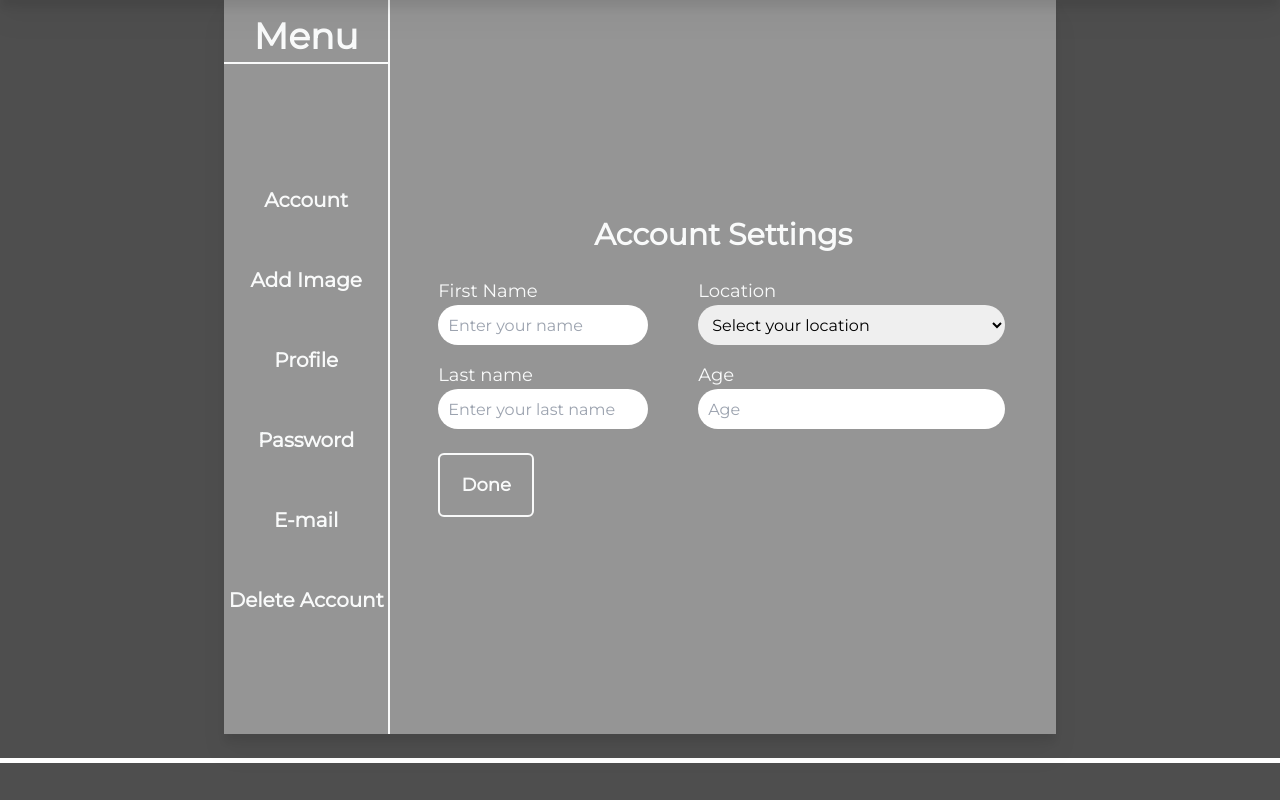
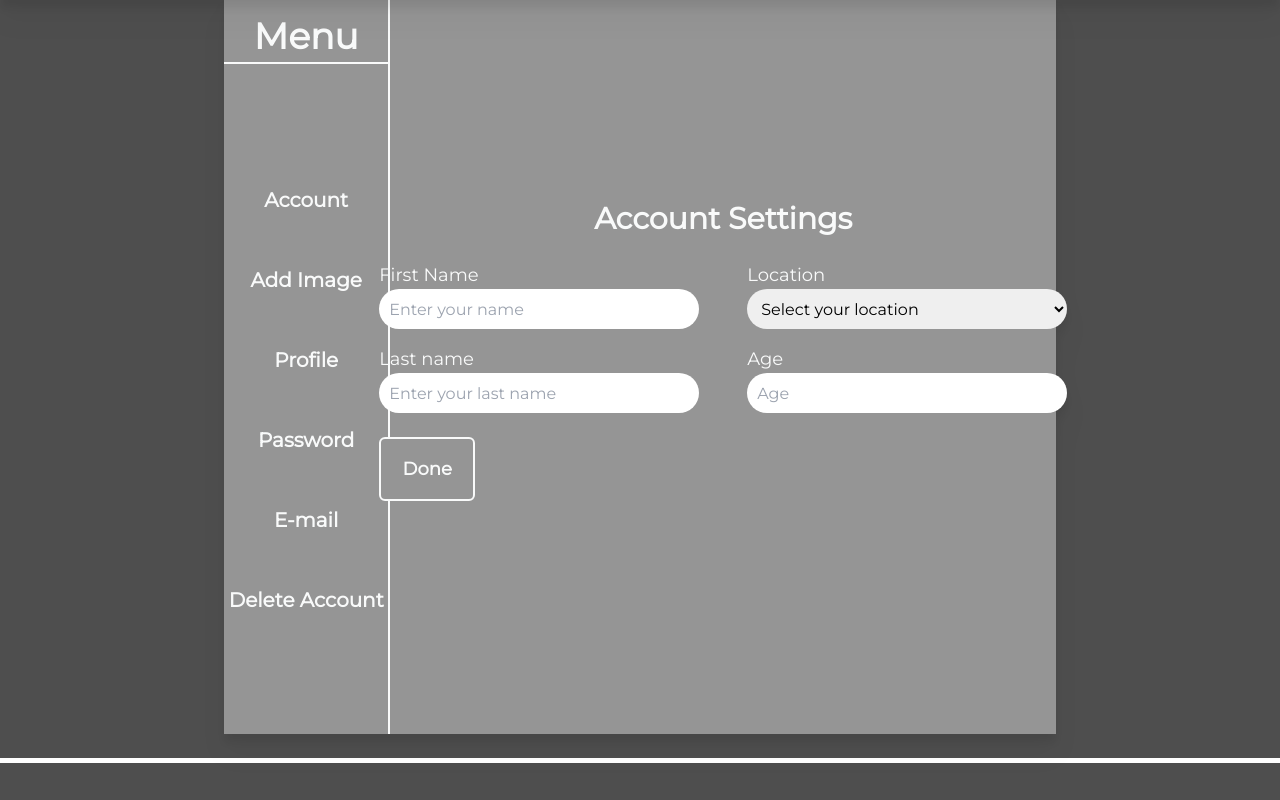
Before and after one commit to HighRollerLV/FFC, a PHP site: page /profile.php in a window 1280 px wide. Shown: the part 80-880 px from the top of the page. Run offline with PHP 8.4, Linux system fonts and the light colour scheme; the visitor is signed in with stand-in values (Sample User, id 1); data that the repository does not hold is empty; some libraries are stand-ins or nearby versions.

Commit message:
Account Profile error message and text boxes styling

```diff
--- a/galadarbshelp/profile.php
+++ b/galadarbshelp/profile.php
@@ -13,43 +13,43 @@ $row = $results->fetch_array(MYSQLI_ASSOC);
         <div class="middleBox flex bg-white w-[100%] md:w-[65%] min-h-[91.8vh] drop-shadow-xl flex-row">
             <div class="leftBar flex flex-col w-[30%] md:w-[20%] min-h-[91.8vh] border-r-2 border-[#F9FAFA] bg-[#959595]">
                 <div class="w-[100%] h-[10vh] flex flex-col justify-center">
-                    <h1 class="bg-[#959595] border-b-2 border-[#F9FAFA] text-[#F9FAFA] h-[6vh] text-4xl font-bold pb-4 text-center">
+                    <h1 class="bg-[#959595] border-b-2 border-[#F9FAFA] text-[#F9FAFA] h-[6vh] text-2xl md:text-4xl font-bold pb-4 text-center">
                         Menu</h1>
                 </div>
                 <div class="w-[100%] h-[80vh] flex flex-col justify-center items-center">
                     <div id="accountContent" class="w-[100%]">
                         <button onclick="tabs(0)"
-                                class="tabBtn bg-[#959595] hover:bg-[#e4c065] hover:border-y-2 hover:border-[#F9FAFA] text-[#F9FAFA] w-[100%] h-[10vh] text-xl font-bold">
+                                class="tabBtn bg-[#959595] hover:bg-[#e4c065] hover:border-y-2 hover:border-[#F9FAFA] text-[#F9FAFA] w-[100%] h-[10vh] text-lg md:text-xl font-bold">
                             Account
                         </button>
                     </div>
                     <div id="addImage" class="w-[100%]">
                         <button onclick="tabs(1)"
-                                class="tabBtn bg-[#959595] hover:bg-[#e4c065] hover:border-y-2 hover:border-[#F9FAFA] text-[#F9FAFA] w-[100%] h-[10vh] text-xl font-bold">
+                                class="tabBtn bg-[#959595] hover:bg-[#e4c065] hover:border-y-2 hover:border-[#F9FAFA] text-[#F9FAFA] w-[100%] h-[10vh] text-lg md:text-xl font-bold">
                             Add Image
                         </button>
                     </div>
                     <div id="profileContent" class="w-[100%]">
                         <button onclick="tabs(2)"
-                                class="tabBtn bg-[#959595] hover:bg-[#e4c065] hover:border-y-2 hover:border-[#F9FAFA] text-[#F9FAFA] w-[100%] h-[10vh] text-xl font-bold">
+                                class="tabBtn bg-[#959595] hover:bg-[#e4c065] hover:border-y-2 hover:border-[#F9FAFA] text-[#F9FAFA] w-[100%] h-[10vh] text-lg md:text-xl font-bold">
                             Profile
                         </button>
                     </div>
                     <div id="changePass" class="w-[100%]">
                         <button onclick="tabs(3)"
-                                class="tabBtn bg-[#959595] hover:bg-[#e4c065] hover:border-y-2 hover:border-[#F9FAFA] text-[#F9FAFA] w-[100%] h-[10vh] text-xl font-bold">
+                                class="tabBtn bg-[#959595] hover:bg-[#e4c065] hover:border-y-2 hover:border-[#F9FAFA] text-[#F9FAFA] w-[100%] h-[10vh] text-lg md:text-xl font-bold">
                             Password
                         </button>
                     </div>
                     <div id="changeEmail" class="w-[100%]">
                         <button onclick="tabs(4)"
-                                class="tabBtn bg-[#959595] hover:bg-[#e4c065] hover:border-y-2 hover:border-[#F9FAFA] text-[#F9FAFA] w-[100%] h-[10vh] text-xl font-bold">
+                                class="tabBtn bg-[#959595] hover:bg-[#e4c065] hover:border-y-2 hover:border-[#F9FAFA] text-[#F9FAFA] w-[100%] h-[10vh] text-lg md:text-xl font-bold">
                             E-mail
                         </button>
                     </div>
                     <div id="deleteContent" class="w-[100%]">
                         <button onclick="tabs(5)"
-                                class="tabBtn bg-[#959595] hover:bg-[#e4c065] hover:border-y-2 hover:border-[#F9FAFA] text-[#F9FAFA] w-[100%] h-[10vh] text-xl font-bold">
+                                class="tabBtn bg-[#959595] hover:bg-[#e4c065] hover:border-y-2 hover:border-[#F9FAFA] text-[#F9FAFA] w-[100%] h-[10vh] text-lg md:text-xl font-bold">
                             Delete Account
                         </button>
                     </div>
@@ -68,19 +68,20 @@ $row = $results->fetch_array(MYSQLI_ASSOC);
                                     <p class="text-lg text-[#F9FAFA]">First Name</p>
                                     <input value="<?php echo $row["firstName"] ? ($row["firstName"]) : ""; ?>"
                                            name="firstName" type="text" placeholder="Enter your name"
-                                           class="btn rounded-full w-[99%] h-[2.5rem] outline-none p-2.5">
+                                           class="btn rounded-full w-52 md:w-80 h-[2.5rem] outline-none p-2.5">
                                 </div>
                                 <div class="lastnameInput">
                                     <p class="text-lg text-[#F9FAFA]">Last name</p>
                                     <input value="<?php echo $row["lastName"] ? ($row["lastName"]) : ""; ?>"
                                            name="lastName" type="text" placeholder="Enter your last name"
-                                           class="btn rounded-full w-[99%] h-[2.5rem] outline-none p-2.5">
+                                           class="btn rounded-full w-52 md:w-80 h-[2.5rem] outline-none p-2.5">
                                 </div>
                             </div>
                             <div class="leftItemsAcc flex flex-col gap-4">
                                 <div class="locationInput">
                                     <p class="text-lg text-[#F9FAFA]">Location</p>
-                                    <select name="location" class="btn rounded-full w-[99%] h-[2.5rem] outline-none p-2.5">
+                                    <select name="location"
+                                            class="btn rounded-full w-52 md:w-80 h-[2.5rem] outline-none p-2.5">
                                         <option value="">Select your location</option>
                                         <?php
                                         foreach ($countries as $country) {
@@ -94,17 +95,17 @@ $row = $results->fetch_array(MYSQLI_ASSOC);
                                     <p class="text-lg text-[#F9FAFA]">Age</p>
                                     <input value="<?php echo $row["age"] ? ($row["age"]) : ""; ?>" name="age"
                                            type="number" placeholder="Age"
-                                           class="btn rounded-full w-[99%] h-[2.5rem] outline-none p-2.5"
+                                           class="btn rounded-full w-52 md:w-80 h-[2.5rem] outline-none p-2.5"
                                            min="18" max="100">
                                 </div>
                             </div>
                         </div>
-                        <div class="bottomButtonAcc min-w-[100%]">
+                        <div class="bottomButtonAcc min-w-[100%] flex flex-col gap-8">
                             <button onclick="getValue('personalData.php', event, 'accForm', 1)"
                                     class="rounded-md text-lg bg-[#959595] hover:bg-[#e4c065] border-2 border-[#F9FAFA] text-[#F9FAFA] w-[12vh] h-[4rem] font-bold">
                                 Done
                             </button>
-                            <p id="msg1"></p>
+                            <p id="msg1" class="text-lg text-[#F9FAFA]"></p>
                         </div>
                     </div>
                 </form>
@@ -125,14 +126,13 @@ $row = $results->fetch_array(MYSQLI_ASSOC);
                             hover:file:bg-[#e4c065] focus:border-primary focus:text-[#F9FAFA] focus:shadow-[0_0_0_1px]
                             focus:shadow-primary focus:outline-none">
                         </div>
-                        <div class="bottomButtonAcc min-w-[100%]">
-<!--                            <button onclick="getValue('getPicture.php', event, 'accImage', 2)" class="rounded-md text-lg bg-[#959595] hover:bg-[#e4c065] border-2 border-[#F9FAFA] text-[#F9FAFA] w-[12vh] h-[4rem] font-bold">-->
+                        <div class="bottomButtonAcc min-w-[100%] flex flex-col gap-8">
                             <button type="submit"
                                     name="submit"
                                     class="rounded-md text-lg bg-[#959595] hover:bg-[#e4c065] border-2 border-[#F9FAFA] text-[#F9FAFA] w-[12vh] h-[4rem] font-bold">
                                 Add
                             </button>
-                            <p id="msg2"></p>
+                            <p id="msg2" class="text-lg text-[#F9FAFA]"></p>
                         </div>
                     </div>
                 </form>
@@ -144,29 +144,33 @@ $row = $results->fetch_array(MYSQLI_ASSOC);
                     <div class="items flex flex-col gap-16 ml-2 xl:m-0 justify-center items-center">
                         <div class="profilePicture flex flex-col justify-center items-center">
                             <img src="<?php +profilePic($conn); ?>"
-                                 class="w-36 h-36 rounded-full border-8 drop-shadow-2xl" alt="userImage">
+                                 class="w-40 h-40 rounded-full border-8 drop-shadow-2xl" alt="userImage">
                         </div>
-                        <div class="flex flex-col lg:flex-row gap-16 xl:gap-40">
-                            <div class="leftItemsAcc flex flex-col gap-6">
+                        <div class="flex flex-col lg:flex-row gap-8 md:gap-16 xl:gap-40">
+                            <div class="leftItemsAcc flex flex-col gap-4 md:gap-6">
                                 <div class="emailOutput">
-                                    <p class="text-xl text-white">Your e-mail: <?php email($conn); ?></p>
+                                    <p class="text-lg md:text-xl text-white">Your e-mail: <?php email($conn); ?></p>
                                 </div>
                                 <div class="nameOutput">
-                                    <p class="text-xl text-white">Your first name: <?php firstName($conn); ?></p>
+                                    <p class="text-lg md:text-xl text-white">Your first
+                                        name: <?php firstName($conn); ?></p>
                                 </div>
                                 <div class="locationOutput">
-                                    <p class="text-xl text-white">Your location: <?php location($conn); ?></p>
+                                    <p class="text-lg md:text-xl text-white">Your
+                                        location: <?php location($conn); ?></p>
                                 </div>
                             </div>
-                            <div class="rightItemsAcc flex flex-col gap-6">
+                            <div class="rightItemsAcc flex flex-col gap-4 md:gap-6">
                                 <div class="nickNameOutput">
-                                    <p class="text-xl text-white">Your nickname: <?php nickNameProfile($conn); ?></p>
+                                    <p class="text-lg md:text-xl text-white">Your
+                                        nickname: <?php nickNameProfile($conn); ?></p>
                                 </div>
                                 <div class="lastnameOutput">
-                                    <p class="text-xl text-white">Your last name: <?php lastName($conn); ?></p>
+                                    <p class="text-lg md:text-xl text-white">Your last
+                                        name: <?php lastName($conn); ?></p>
                                 </div>
                                 <div class="ageOutput">
-                                    <p class="text-xl text-white">Your age: <?php age($conn); ?></p>
+                                    <p class="text-lg md:text-xl text-white">Your age: <?php age($conn); ?></p>
                                 </div>
                             </div>
                         </div>
@@ -182,20 +186,21 @@ $row = $results->fetch_array(MYSQLI_ASSOC);
                             <div class="flex flex-col gap-4">
                                 <p class="text-lg text-[#F9FAFA] text-left">Update password</p>
                                 <input name="oldPassword" type="password"
-                                       class="rounded-full w-[99%] h-[2.5rem] outline-none p-2.5"
+                                       class="rounded-full w-52 md:w-80 h-[2.5rem] outline-none p-2.5"
                                        placeholder="Old password">
                                 <input name="newPassword" type="password"
-                                       class="rounded-full w-[99%] h-[2.5rem] outline-none p-2.5"
+                                       class="rounded-full w-52 md:w-80 h-[2.5rem] outline-none p-2.5"
                                        placeholder="New password">
                                 <input name="checkPassword" type="password"
-                                       class="rounded-full w-[99%] h-[2.5rem] outline-none p-2.5"
+                                       class="rounded-full w-52 md:w-80 h-[2.5rem] outline-none p-2.5"
                                        placeholder="Repeat new password">
-                                <!--                                2-->
+                                <div class="bottomButtonAcc min-w-[100%] flex flex-col gap-8">
                                     <button onclick="getValue('updatePass.php', event, 'accPassword', 3)"
                                             class="rounded-md text-lg bg-[#959595] hover:bg-[#e4c065] border-2 border-[#F9FAFA] text-[#F9FAFA] w-[12vh] h-[4rem] font-bold">
                                         Update
                                     </button>
-                                <p id="msg3"></p>
+                                    <p id="msg3" class="text-lg text-[#F9FAFA]"></p>
+                                </div>
                             </div>
                         </form>
                     </div>
@@ -210,17 +215,18 @@ $row = $results->fetch_array(MYSQLI_ASSOC);
                             <div class="flex flex-col gap-4">
                                 <p class="text-lg text-[#F9FAFA] text-left">Update e-mail</p>
                                 <input name="oldEmail" type="email"
-                                       class="rounded-full w-[99%] h-[2.5rem] outline-none p-2.5"
+                                       class="rounded-full w-52 md:w-80 h-[2.5rem] outline-none p-2.5"
                                        placeholder="Old email">
                                 <input name="newEmail" type="email"
-                                       class="rounded-full w-[99%] h-[2.5rem] outline-none p-2.5"
+                                       class="rounded-full w-52 md:w-80 h-[2.5rem] outline-none p-2.5"
                                        placeholder="New email">
-                                <!--                                3-->
+                                <div class="bottomButtonAcc min-w-[100%] flex flex-col gap-8">
                                     <button onclick="getValue('updateData.php', event, 'accEmail', 4)"
                                             class="rounded-md text-lg bg-[#959595] hover:bg-[#e4c065] border-2 border-[#F9FAFA] text-[#F9FAFA] w-[12vh] h-[4rem] font-bold">
                                         Update
                                     </button>
-                                <p id="msg4"></p>
+                                    <p id="msg4" class="text-lg text-[#F9FAFA]"></p>
+                                </div>
                             </div>
                         </form>
                     </div>
```
Also changed, not shown: galadarbshelp/controllers/personalData.php (+3 -6 lines). Lines whose indentation alone changed are shown as unchanged.
